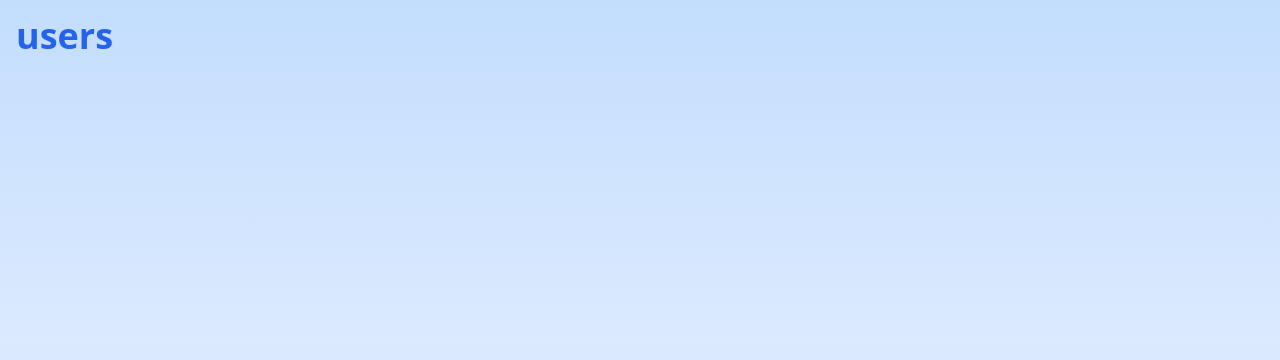
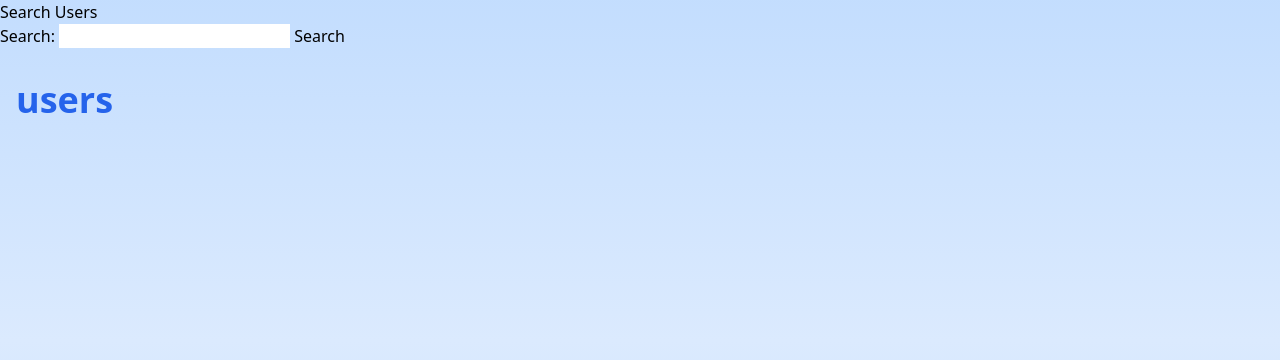
Before and after one commit to ishwerdutt/electrical, a Django app: template electrical/ele/templates/ele/user_list.html in a window 1280 px wide. Shown: the part 60-420 px from the top of the page. Run offline with Django 4.2, Linux system fonts and the light colour scheme; the template is opened without the code that fills it, so the values that code supplies are empty; some libraries are stand-ins or nearby versions.

Commit message:
search function added

```diff
--- a/electrical/ele/forms.py
+++ b/electrical/ele/forms.py
@@ -28,3 +28,7 @@ class CustomUserCreationForm(UserCreationForm):
     class Meta:
         model = CustomUser
         fields = ('username', 'email','name','bio','role' ,'company', 'subjects', 'profile_image')
+
+
+class UserSearchForm(forms.Form):
+    query = forms.CharField(max_length=100)
--- a/electrical/ele/templates/ele/user_list.html
+++ b/electrical/ele/templates/ele/user_list.html
@@ -10,8 +10,31 @@ user List
 
 {% block content %}
 
+<h1>Search Users</h1>
+<form method="GET" action="{% url 'user_list' %}">
+    {% csrf_token %}
+    <label for="query">Search:</label>
+    <input type="text" id="query" name="query" value="{{ request.GET.query }}">
+    <button type="submit" id="search-button">Search</button>
+</form>
+{% if users|length %}
+    {% if request.GET.query %}
 
+    {% endif %}
+    <ul>
+    {% for user in users %}
 
+    {% empty %}
+        {% if request.GET.query %}
+            <li>No users found</li>
+        {% endif %}
+    {% endfor %}
+    </ul>
+{% else %}
+    {% if request.GET.query %}
+        <p>No users found</p>
+    {% endif %}
+{% endif %}
 {% if request.resolver_match.url_name == 'alumni_list' %}
 <div class="flex justify-center">
     <div
```
Also changed, not shown: electrical/ele/views.py (+9 -1 lines), electrical/db.sqlite3.
